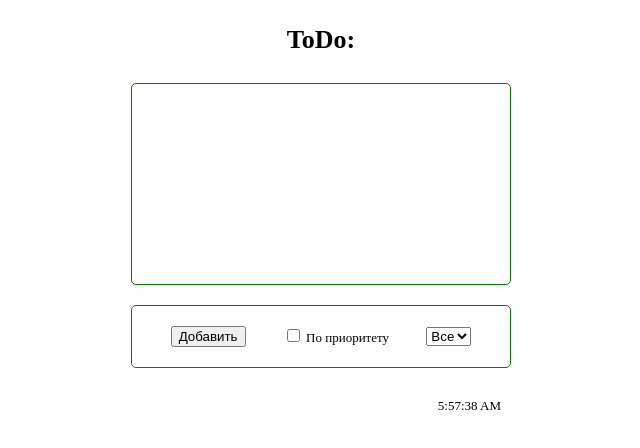
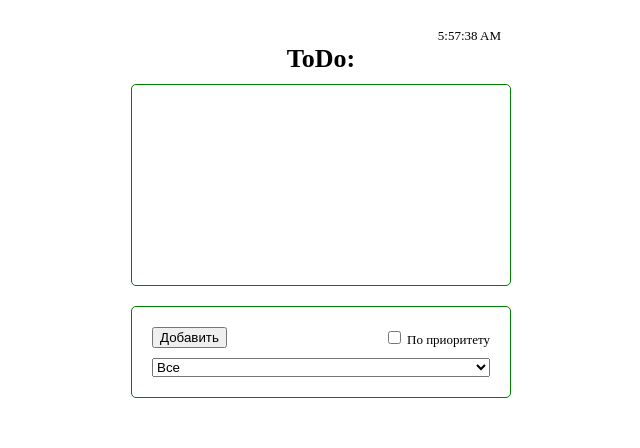
Before and after one commit to nomdeplumVovan/currencyCrypto, an Angular app: page / in a window 1280 px wide. Shown: the top 448 px of the page, without its empty margins (319-959 px from the left). Built offline with nearby package versions, Linux system fonts and the light colour scheme.

Commit message:
add width 100%

```diff
--- a/src/app/app.component.css
+++ b/src/app/app.component.css
@@ -10,6 +10,10 @@ main {
   text-align: center;
   font-size: 13px;
 
+}
+
+h1 {
+  margin: 0;
 }
 
 @media screen and (max-width: 400px) {
@@ -43,8 +47,9 @@ main {
   padding: 20px;
   display: flex;
   flex-direction: row;
-  justify-content: space-around;
+  justify-content: space-between;
   align-items: center;
+  flex-wrap: wrap;
 }
 
 .list {
@@ -87,7 +92,13 @@ main {
   align-items: stretch;
 }
 
-.text  {
- font-style: italic;
- font-size: 14px;
+.text {
+  font-style: italic;
+  font-size: 14px;
 }
+
+select {
+  width: 100%;
+  margin-top: 10px;
+  overflow: hidden;
+}
--- a/src/app/app.component.html
+++ b/src/app/app.component.html
@@ -1,9 +1,10 @@
 
-<main>
+<main><app-timer></app-timer>
   <h1>
     ToDo:
 
   </h1>
+
   <div class="list">
     <div class="item" *ngFor='let task of getTodos()'>
       <app-task [task]='task' [updateTask]='updateTask()'>
@@ -35,5 +36,5 @@
   <app-add-set *ngIf='!isEdit && currentTask' [todo]='currentTask' [save]='saveTodo()' [reset]='reset()' [style.visibility] = 'visibleAdd'  >
 
   </app-add-set>
-  <app-timer></app-timer>
+
 </main>
--- a/src/app/timer/timer.component.css
+++ b/src/app/timer/timer.component.css
@@ -1,4 +1,5 @@
 .realTime{
   text-align: right;
-  margin: 20px;
+  margin: 20px ;
+  margin-bottom: 0;
 }
```
